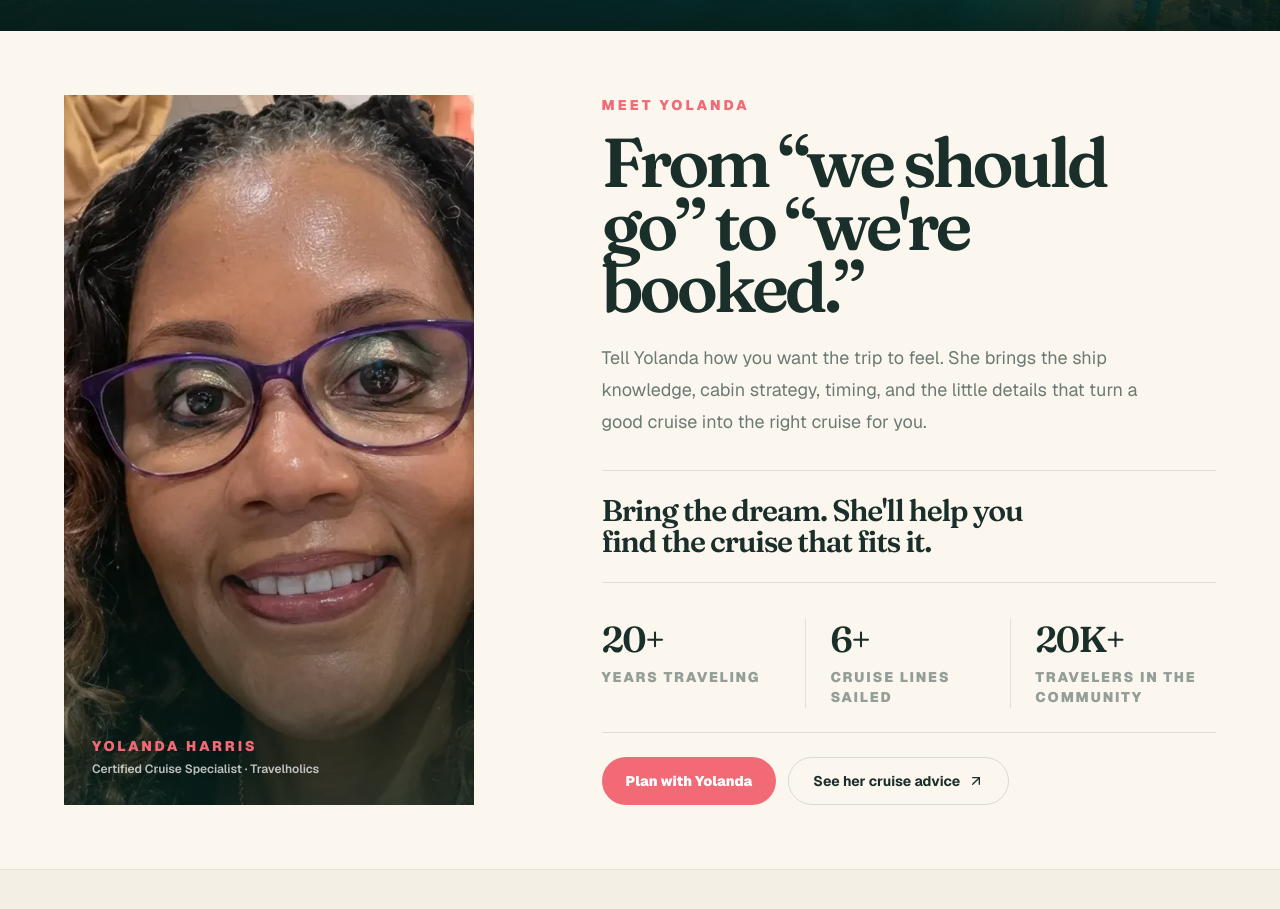
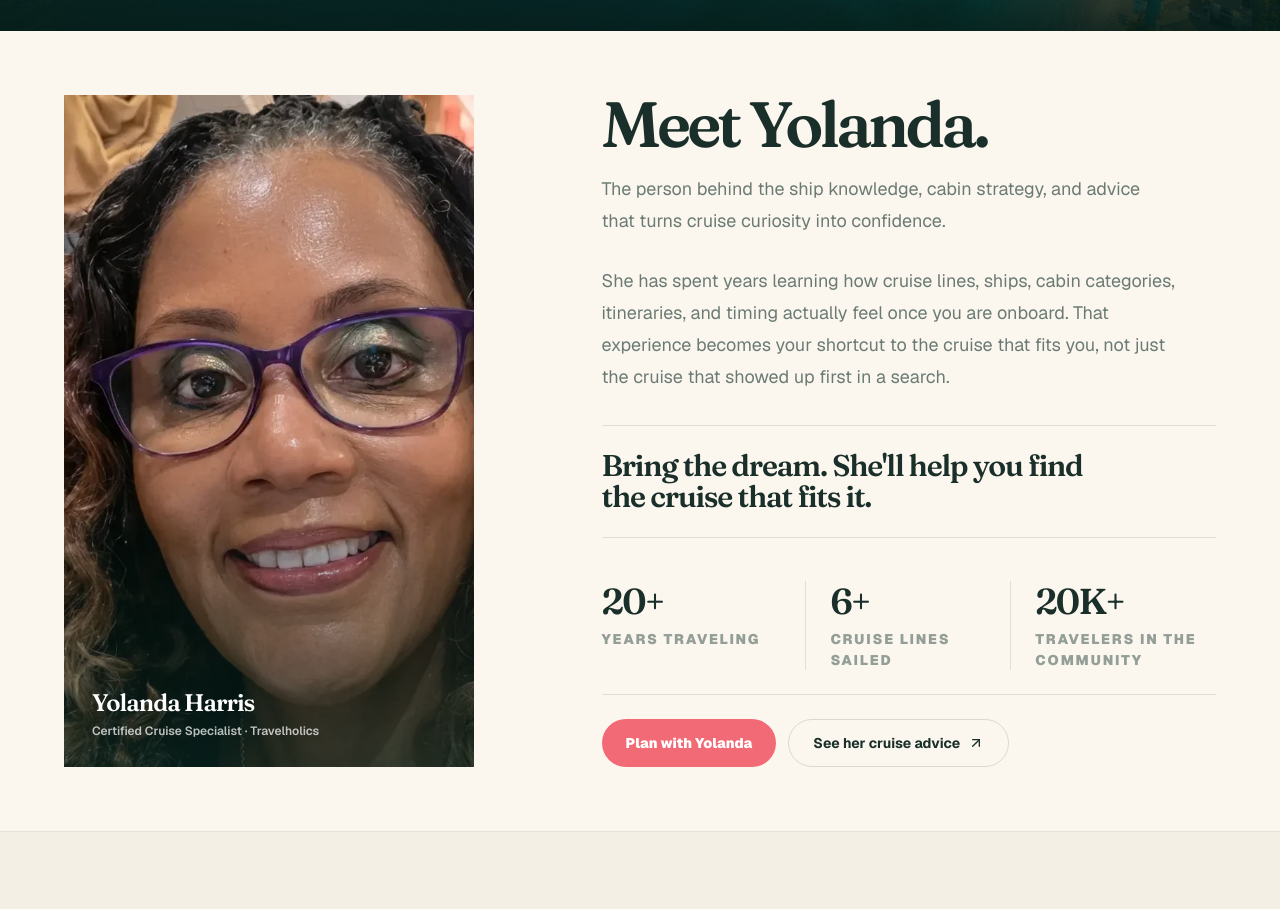
Before and after one commit to mrrickyspanish/travelholics, a Next.js app: page / in a window 1280 px wide. Shown: the part 737-1646 px from the top of the page. Built offline with nearby package versions, Linux system fonts and the light colour scheme; no server answers; grey boxes are pictures that could not be loaded.

Commit message:
Reframe Yolanda section as proof

```diff
--- a/components/meet-yolanda.tsx
+++ b/components/meet-yolanda.tsx
@@ -22,31 +22,18 @@ export const MeetYolanda = () => {
           whileInView={{ opacity: 1, x: 0 }}
           viewport={{ once: true, amount: 0.2 }}
           transition={{ duration: 0.7, ease: [0.16, 1, 0.3, 1] }}
-          className="px-5 pt-9 sm:px-8 sm:pt-14 lg:px-12 lg:py-16 xl:px-16"
+          className="px-5 pt-10 sm:px-8 sm:pt-14 lg:px-12 lg:py-16 xl:px-16"
         >
           <div className="mb-6 lg:hidden">
-            <p className="text-[10px] font-black uppercase tracking-[0.22em] text-coral">Meet Yolanda</p>
-            <div
-              role="heading"
-              aria-level={2}
-              className="mt-3 font-serif text-[clamp(2.15rem,10.4vw,2.65rem)] font-semibold leading-[0.91] tracking-[-0.055em] text-royal-deep"
-            >
-              <span className="block whitespace-nowrap">From “we should go”</span>
-              <span className="mt-1 block whitespace-nowrap">to “we&apos;re booked.”</span>
-            </div>
+            <h2 className="font-serif text-[2.65rem] font-semibold leading-[0.92] tracking-[-0.055em] text-royal-deep sm:text-5xl">Meet Yolanda.</h2>
+            <p className="mt-3 max-w-[30rem] text-base leading-7 text-stone">The person behind the ship knowledge, cabin strategy, and advice that turns cruise curiosity into confidence.</p>
           </div>
 
-          <div className="relative h-[19rem] overflow-hidden sm:h-[28rem] lg:h-full lg:min-h-[42rem]">
-            <Image
-              src="/images/hero-yolanda.jpg"
-              alt="Yolanda Harris of Travelholics"
-              fill
-              className="object-cover object-center"
-              sizes="(max-width: 1024px) 100vw, 42vw"
-            />
+          <div className="relative h-[20rem] overflow-hidden sm:h-[28rem] lg:h-full lg:min-h-[42rem]">
+            <Image src="/images/hero-yolanda.jpg" alt="Yolanda Harris of Travelholics" fill className="object-cover object-center" sizes="(max-width: 1024px) 100vw, 42vw" />
             <div className="absolute inset-0 bg-gradient-to-t from-[#082d27]/58 via-transparent to-transparent" />
             <div className="absolute inset-x-0 bottom-0 p-5 text-white sm:p-7">
-              <p className="text-[10px] font-black uppercase tracking-[0.2em] text-coral">Yolanda Harris</p>
+              <p className="font-serif text-2xl font-semibold tracking-[-0.04em]">Yolanda Harris</p>
               <p className="mt-1 text-xs font-semibold text-white/72">Certified Cruise Specialist · Travelholics</p>
             </div>
           </div>
@@ -57,24 +44,18 @@ export const MeetYolanda = () => {
           whileInView={{ opacity: 1, y: 0 }}
           viewport={{ once: true, amount: 0.2 }}
           transition={{ duration: 0.7, delay: 0.05, ease: [0.16, 1, 0.3, 1] }}
-          className="flex flex-col justify-between px-5 py-9 sm:px-8 sm:py-14 lg:px-12 lg:py-16 xl:px-16"
+          className="flex flex-col justify-between px-5 py-10 sm:px-8 sm:py-14 lg:px-12 lg:py-16 xl:px-16"
         >
           <div>
             <div className="hidden lg:block">
-              <p className="text-[11px] font-black uppercase tracking-[0.22em] text-coral">Meet Yolanda</p>
-              <h2 className="mt-4 max-w-[12ch] font-serif text-[clamp(2.8rem,5.4vw,6rem)] font-semibold leading-[0.9] tracking-[-0.06em] text-royal-deep">
-                From “we should go” to “we&apos;re booked.”
-              </h2>
+              <h2 className="font-serif text-[clamp(3rem,5vw,5.8rem)] font-semibold leading-[0.9] tracking-[-0.06em] text-royal-deep">Meet Yolanda.</h2>
+              <p className="mt-5 max-w-xl text-lg leading-8 text-stone">The person behind the ship knowledge, cabin strategy, and advice that turns cruise curiosity into confidence.</p>
             </div>
 
-            <p className="max-w-xl text-base leading-7 text-stone sm:text-lg sm:leading-8 lg:mt-6">
-              Tell Yolanda how you want the trip to feel. She brings the ship knowledge, cabin strategy, timing, and the little details that turn a good cruise into the right cruise for you.
-            </p>
+            <p className="max-w-xl text-base leading-7 text-stone sm:text-lg sm:leading-8 lg:mt-7">She has spent years learning how cruise lines, ships, cabin categories, itineraries, and timing actually feel once you are onboard. That experience becomes your shortcut to the cruise that fits you, not just the cruise that showed up first in a search.</p>
 
             <div className="mt-7 border-y border-ink/12 py-5 sm:mt-8 sm:py-6">
-              <p className="max-w-[22ch] font-serif text-2xl font-semibold leading-[1.05] tracking-[-0.04em] text-ink sm:text-3xl">
-                Bring the dream. She&apos;ll help you find the cruise that fits it.
-              </p>
+              <p className="max-w-[24ch] font-serif text-2xl font-semibold leading-[1.05] tracking-[-0.04em] text-ink sm:text-3xl">Bring the dream. She&apos;ll help you find the cruise that fits it.</p>
             </div>
           </div>
 
@@ -89,18 +70,8 @@ export const MeetYolanda = () => {
             </div>
 
             <div className="mt-6 flex flex-wrap gap-3">
-              <Link
-                href="/#contact"
-                className="inline-flex min-h-12 items-center justify-center rounded-full bg-coral px-6 py-3 text-sm font-black text-white transition hover:-translate-y-0.5 hover:bg-coral-deep"
-              >
-                Plan with Yolanda
-              </Link>
-              <Link
-                href="/live"
-                className="inline-flex min-h-12 items-center justify-center gap-2 rounded-full border border-ink/15 px-6 py-3 text-sm font-bold text-ink transition hover:border-ink/30 hover:bg-white/60"
-              >
-                See her cruise advice <ArrowUpRight size={16} />
-              </Link>
+              <Link href="/#contact" className="inline-flex min-h-12 items-center justify-center rounded-full bg-coral px-6 py-3 text-sm font-black text-white transition hover:-translate-y-0.5 hover:bg-coral-deep">Plan with Yolanda</Link>
+              <Link href="/live" className="inline-flex min-h-12 items-center justify-center gap-2 rounded-full border border-ink/15 px-6 py-3 text-sm font-bold text-ink transition hover:border-ink/30 hover:bg-white/60">See her cruise advice <ArrowUpRight size={16} /></Link>
             </div>
           </div>
         </motion.div>
```
